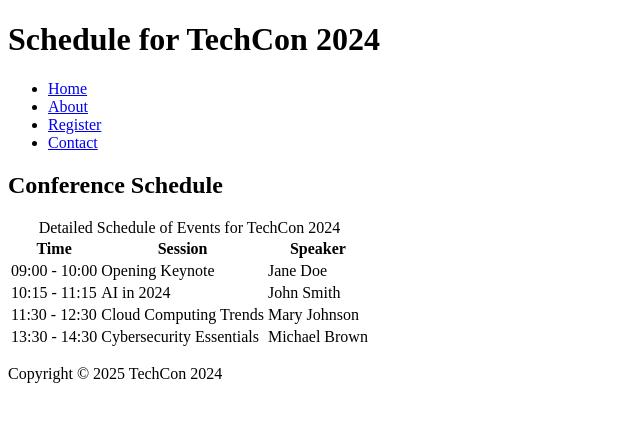
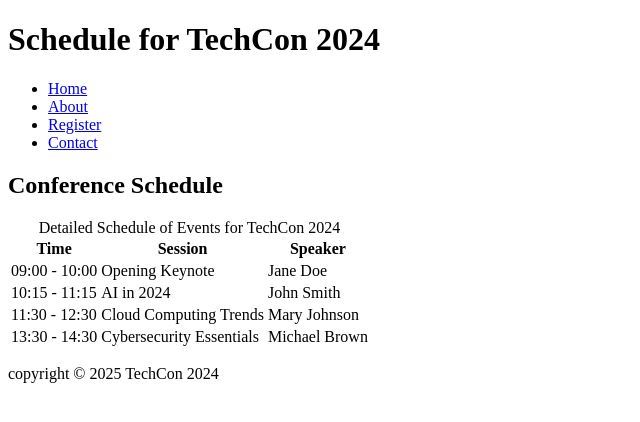
Before and after one commit to peteriguanya/TechCon_HTML, a plain HTML site: page techcon_website/schedule.html in a window 1280 px wide. Shown: the full height of the page, 0-640 px from the left. Drawn offline with Linux system fonts and the light colour scheme.

Commit message:
Fix footer with literal 'copyright' for Schedule page

```diff
--- a/techcon_website/schedule.html
+++ b/techcon_website/schedule.html
@@ -57,7 +57,7 @@
 </main>
 
 <footer>
-    <p>Copyright &copy; 2025 TechCon 2024</p>
+    <p>copyright &copy; 2025 TechCon 2024</p>
 </footer>
 
 </body>
```
